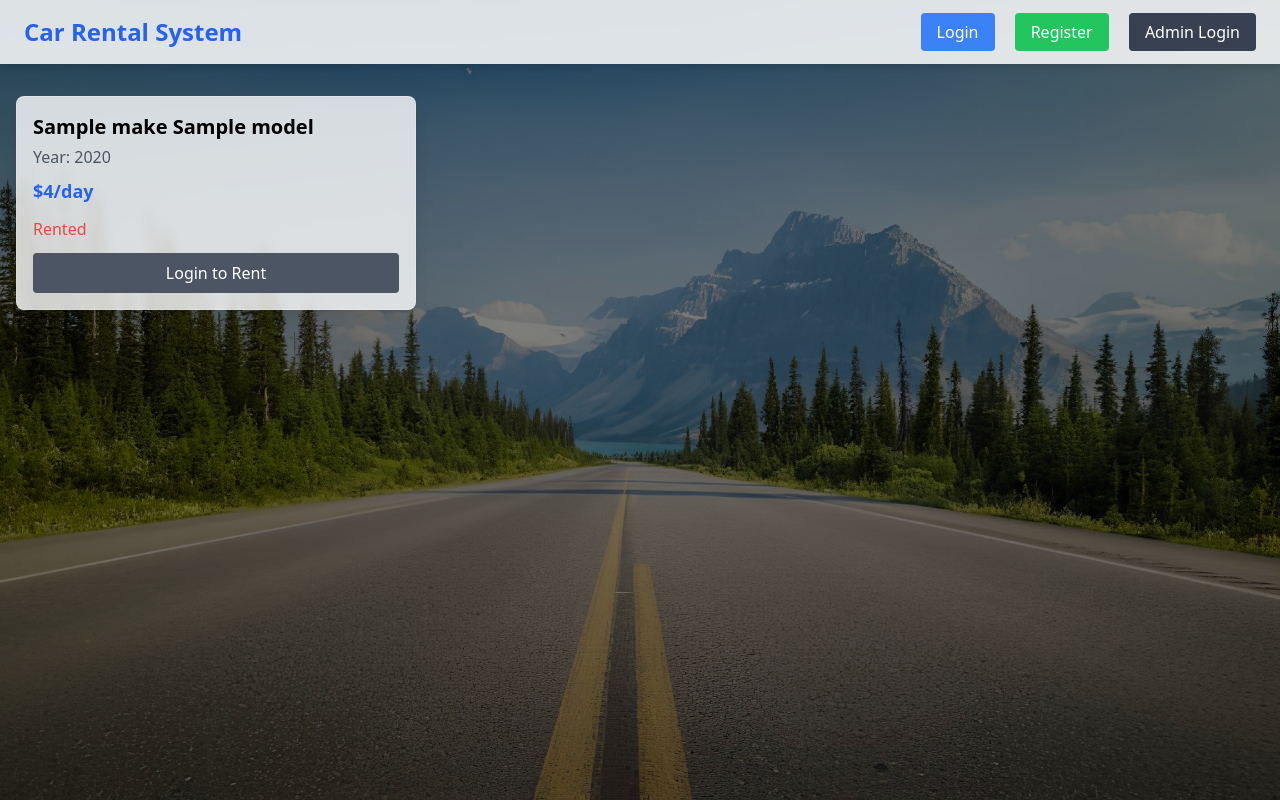
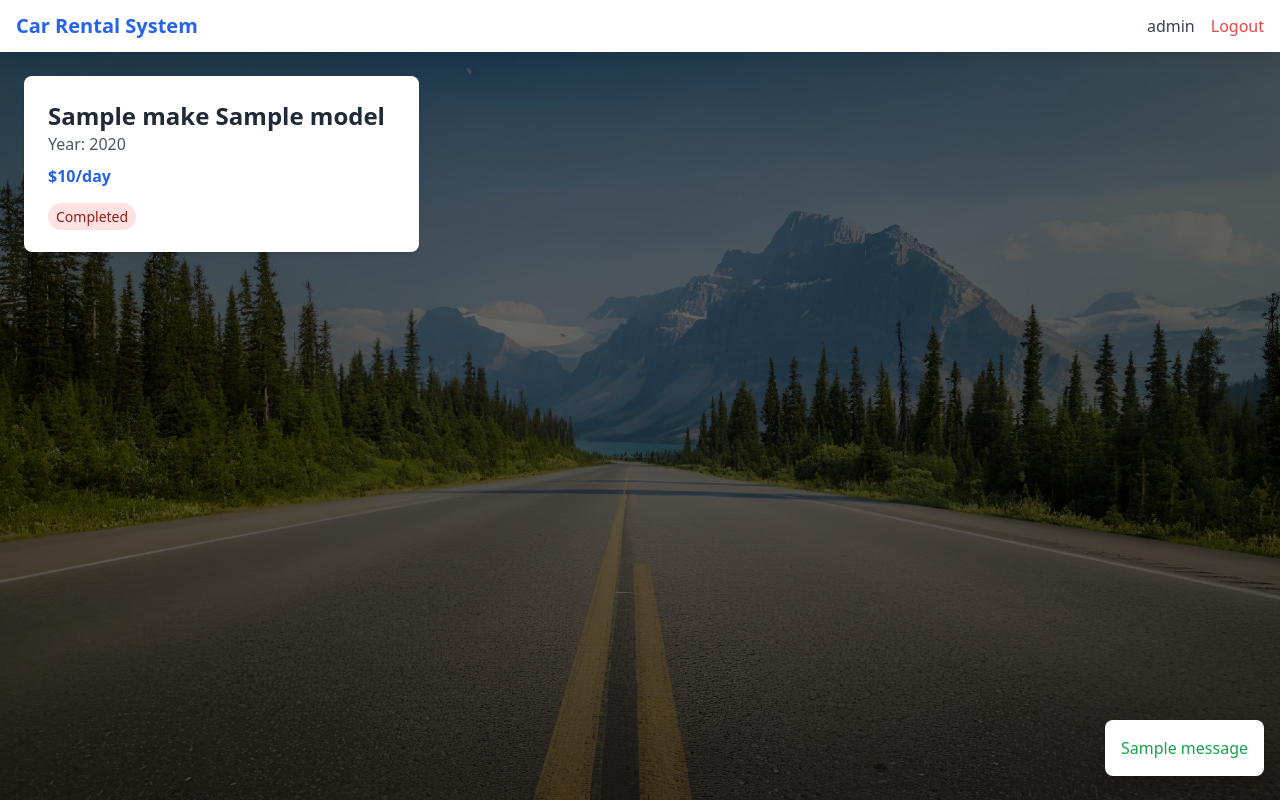
Before and after one commit to cyrax3589/Car_Rental_Management_System, a Flask app: template templates/index.html in a window 1280 px wide. Run offline with Flask 3, Linux system fonts and the light colour scheme; a user stored in the database is signed in; the template is opened without the code that fills it: most values are stand-ins (such as "Sample title", 1, 10 or a date in 2020); one stand-in notice (Sample message) is shown; some libraries are stand-ins or nearby versions.

Commit message:
Update index.html

```diff
--- a/templates/index.html
+++ b/templates/index.html
@@ -21,70 +21,90 @@
             left: 0;
             width: 100%;
             height: 100%;
-            background-color: rgba(0, 0, 0, 0.5);
+            background-color: rgba(0, 0, 0, 0.6);
             z-index: -1;
         }
 
         .car-card {
             backdrop-filter: blur(5px);
-            background-color: rgba(255, 255, 255, 0.8);
+            background-color: rgba(255, 255, 255, 0.85);
             transition: transform 0.3s ease, box-shadow 0.3s ease;
-            border: 1px solid rgba(255, 255, 255, 0.2);
         }
 
         .car-card:hover {
             transform: translateY(-5px);
-            box-shadow: 0 10px 25px rgba(0, 0, 0, 0.3);
-            background-color: rgba(255, 255, 255, 0.9);
-        }
-
-        .nav-bar {
-            background-color: rgba(255, 255, 255, 0.85);
-            backdrop-filter: blur(10px);
-            box-shadow: 0 4px 6px rgba(0, 0, 0, 0.1);
-        }
-
-        .login-btn {
-            transition: all 0.3s ease;
-        }
-
-        .login-btn:hover {
-            background-color: rgba(59, 130, 246, 0.9);
+            box-shadow: 0 10px 25px rgba(0, 0, 0, 0.2);
         }
     </style>
 </head>
 <body class="min-h-screen relative">
-    <nav class="nav-bar sticky top-0 z-10 py-4 px-6">
-        <div class="container mx-auto flex justify-between items-center">
-            <h1 class="text-2xl font-bold text-blue-600">Car Rental System</h1>
-            <div class="space-x-4">
-                <a href="{{ url_for('login') }}" class="login-btn px-4 py-2 bg-blue-500 text-white rounded hover:bg-blue-600">Login</a>
-                <a href="{{ url_for('register') }}" class="login-btn px-4 py-2 bg-green-500 text-white rounded hover:bg-green-600">Register</a>
-                <a href="{{ url_for('admin_login_page') }}" class="login-btn px-4 py-2 bg-gray-700 text-white rounded hover:bg-gray-800">Admin Login</a>
+    <nav class="bg-white shadow-lg">
+        <div class="max-w-7xl mx-auto px-4 py-3">
+            <div class="flex justify-between items-center">
+                <div class="text-xl font-bold text-blue-600">Car Rental System</div>
+                <div class="flex items-center space-x-4">
+                    {% if session.get('customer_id') %}
+                        <span class="text-gray-700">{{ session.get('customer_name', 'Guest') }}</span>
+                        <a href="{{ url_for('logout') }}" class="text-red-500 hover:text-red-600">Logout</a>
+                    {% else %}
+                        <a href="{{ url_for('login') }}" class="text-blue-500 hover:text-blue-600">Login</a>
+                        <a href="{{ url_for('register') }}" class="text-green-500 hover:text-green-600">Register</a>
+                        <a href="{{ url_for('admin_login') }}" class="text-purple-500 hover:text-purple-600">Admin Login</a>
+                    {% endif %}
+                </div>
             </div>
         </div>
     </nav>
 
-    <div class="container mx-auto px-4 py-8">
+    <main class="max-w-7xl mx-auto p-6">
         <div class="grid grid-cols-1 md:grid-cols-2 lg:grid-cols-3 gap-6">
             {% for car in cars %}
-            <div class="car-card rounded-lg overflow-hidden shadow-lg p-4">
-                <h2 class="text-xl font-bold mb-1">{{ car.make }} {{ car.model }}</h2>
-                <p class="text-gray-600 mb-2">Year: {{ car.year }}</p>
-                <p class="text-blue-600 font-bold text-lg mb-3">${{ car.daily_rate }}/day</p>
-
-                {% if car.availability %}
-                <p class="text-green-500 mb-3">Available</p>
-                {% else %}
-                <p class="text-red-500 mb-3">Rented</p>
-                {% endif %}
-
-                <a href="{{ url_for('login') }}" class="login-btn block text-center bg-gray-600 text-white py-2 px-4 rounded hover:bg-gray-700">
-                    Login to Rent
-                </a>
+            <div class="bg-white rounded-lg shadow-md overflow-hidden transform hover:scale-[1.02] transition-all duration-200">
+                <div class="p-6">
+                    <h2 class="text-2xl font-bold text-gray-800">{{ car.make }} {{ car.model }}</h2>
+                    <p class="text-gray-600">Year: {{ car.year }}</p>
+                    <p class="text-blue-600 font-bold mt-2">${{ car.price_per_day }}/day</p>
+                    <div class="mt-4">
+                        <span class="px-2 py-1 rounded-full text-sm
+                            {% if car.status == 'Available' %}
+                                bg-green-100 text-green-800
+                            {% else %}
+                                bg-red-100 text-red-800
+                            {% endif %}">
+                            {{ car.status }}
+                        </span>
+                    </div>
+                    {% if car.status == 'Available' %}
+                        {% if session.get('customer_id') %}
+                            <a href="{{ url_for('rent_page', car_id=car.car_id) }}"
+                               class="mt-4 block w-full bg-blue-500 text-white text-center py-2 rounded-lg hover:bg-blue-600 transition-colors">
+                                Rent Now
+                            </a>
+                        {% else %}
+                            <a href="{{ url_for('login') }}"
+                               class="mt-4 block w-full bg-gray-500 text-white text-center py-2 rounded-lg hover:bg-gray-600 transition-colors">
+                                Login to Rent
+                            </a>
+                        {% endif %}
+                    {% endif %}
+                </div>
             </div>
             {% endfor %}
         </div>
-    </div>
+    </main>
+
+    {% with messages = get_flashed_messages(with_categories=true) %}
+        {% if messages %}
+            <div class="fixed bottom-4 right-4">
+                {% for category, message in messages %}
+                    <div class="bg-white rounded-lg shadow-lg p-4 mb-2 {% if category == 'success' %}text-green-600{% else %}text-red-600{% endif %}">
+                        {{ message }}
+                    </div>
+                {% endfor %}
+            </div>
+        {% endif %}
+    {% endwith %}
+
+    <!-- Remove the script section at the bottom since it's no longer needed -->
 </body>
 </html>
```
